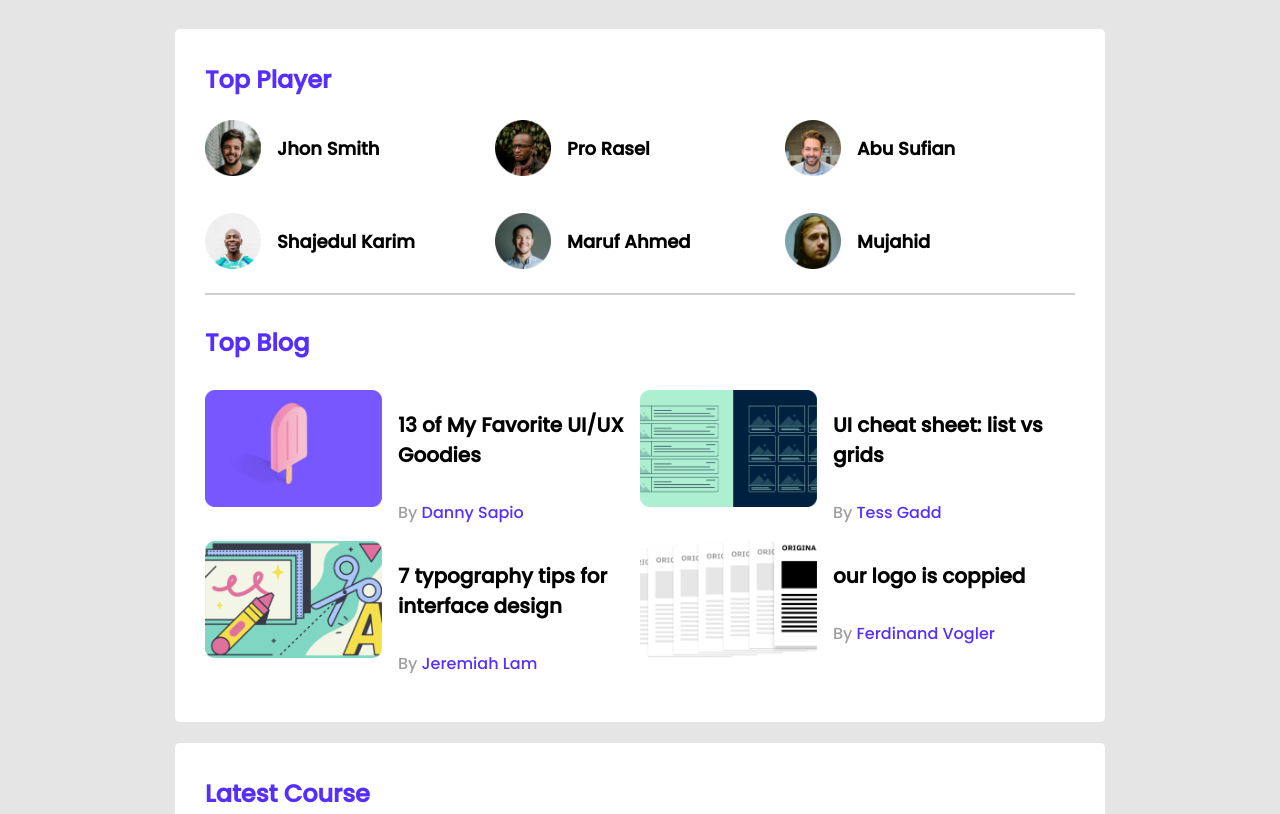
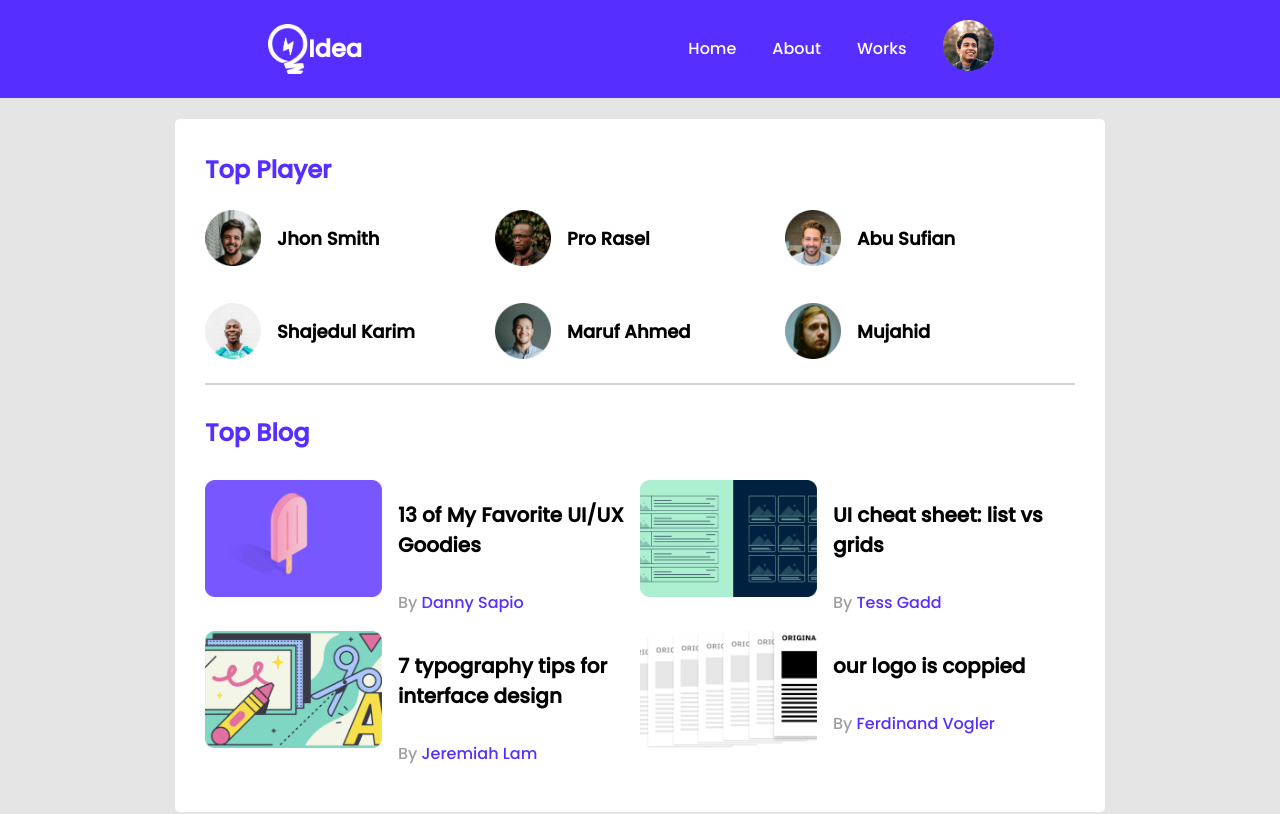
Before and after one commit to HasanAhamed1/leader-board-css, a plain HTML site: page index.html in a window 1280 px wide. Shown: the top 814 px of the page. Drawn offline with Linux system fonts and the light colour scheme.

Commit message:
navbar added

```diff
--- a/Styles/style.css
+++ b/Styles/style.css
@@ -1,5 +1,45 @@
 /* fonts */
 @import url('https://fonts.googleapis.com/css2?family=Poppins:wght@500&display=swap');
+
+header{
+    background-color: #562EFF;
+}
+.navbar{
+    display: flex;
+    justify-content: space-evenly;
+}
+.nav-items{
+    display: flex;
+    justify-content: center;
+    align-items: center;
+}
+.nav-items li{
+    list-style: none;
+}
+
+.nav-item{
+    text-decoration: none;
+    font-size: 16px;
+    color: #FFFFFF;
+    padding: 35px 18px;
+
+
+}
+
+.name{
+    display: flex;
+    justify-items: center;
+    align-items: center;
+    font-size: 1.5rem;
+    color: #FFFFFF;
+}
+.name img{
+    width: 40px;
+}
+
+/*-----------------
+     main section
+------------------- */
 .main{
     display: flex;
     flex-direction: column;
@@ -8,6 +48,7 @@
 }
 /* fonts & utilities */
 body{
+    margin: 0%;
     font-family: 'Poppins', sans-serif;
     background-color: #E5E5E5;
 }
@@ -137,6 +178,7 @@ hr{
 ------------------------*/
 /* mobile devices */
 @media only Screen and (max-width:688px) {
+
     .container{
         width: 85%;
     }
--- a/index.html
+++ b/index.html
@@ -12,6 +12,16 @@
 
 <body>
     <header>
+            <nav class="navbar">
+                <h3 class="name"><img src="images/icons/logo.png" alt="">Idea</h3>
+                <ul class="nav-items">
+                    <li><a class="nav-item" href="">Home</a></li>
+                    <li><a class="nav-item" href="">About</a></li>
+                    <li><a class="nav-item" href="">Works</a></li>
+                    <li><a class="nav-item" href=""><img src="images/icons/profile.png" alt=""></a></li>
+                </ul>
+            </nav>
+
 
     </header>
     <main class="main">
```
